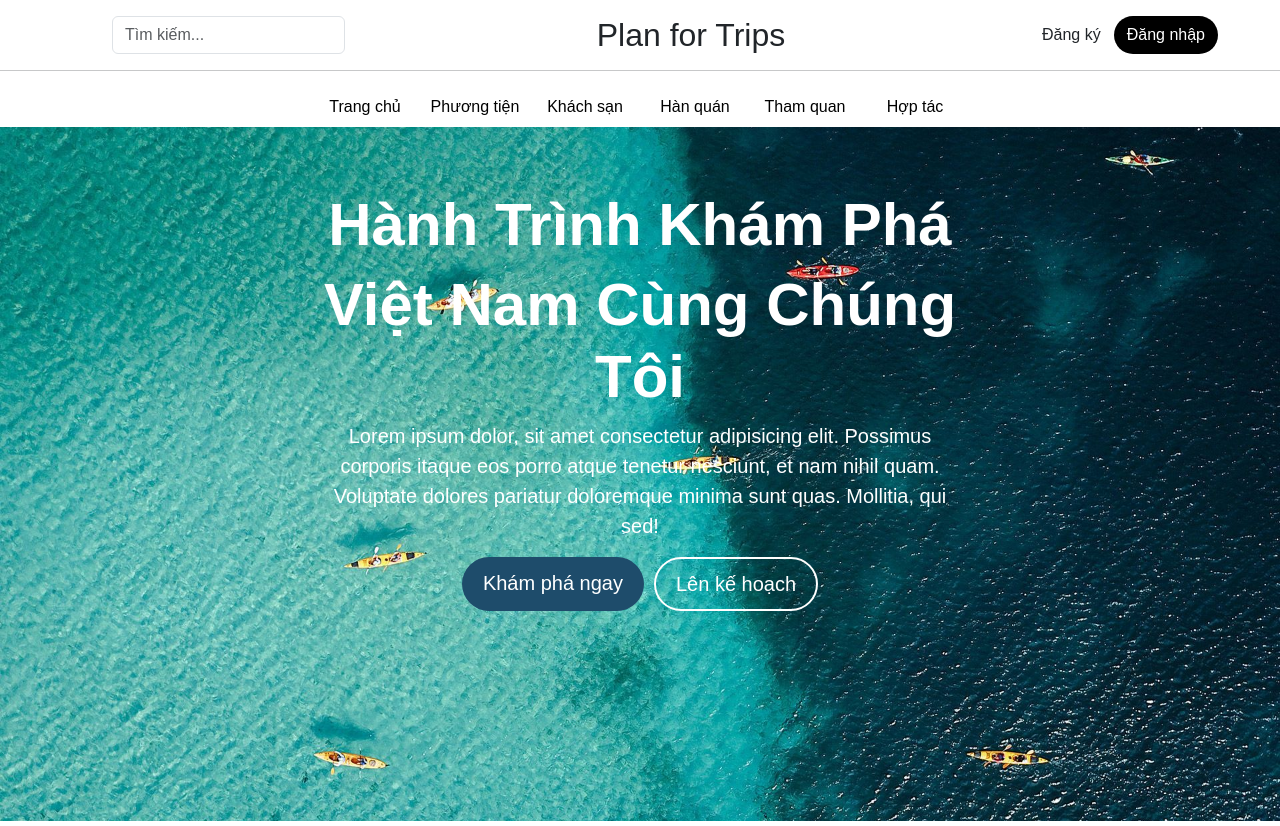
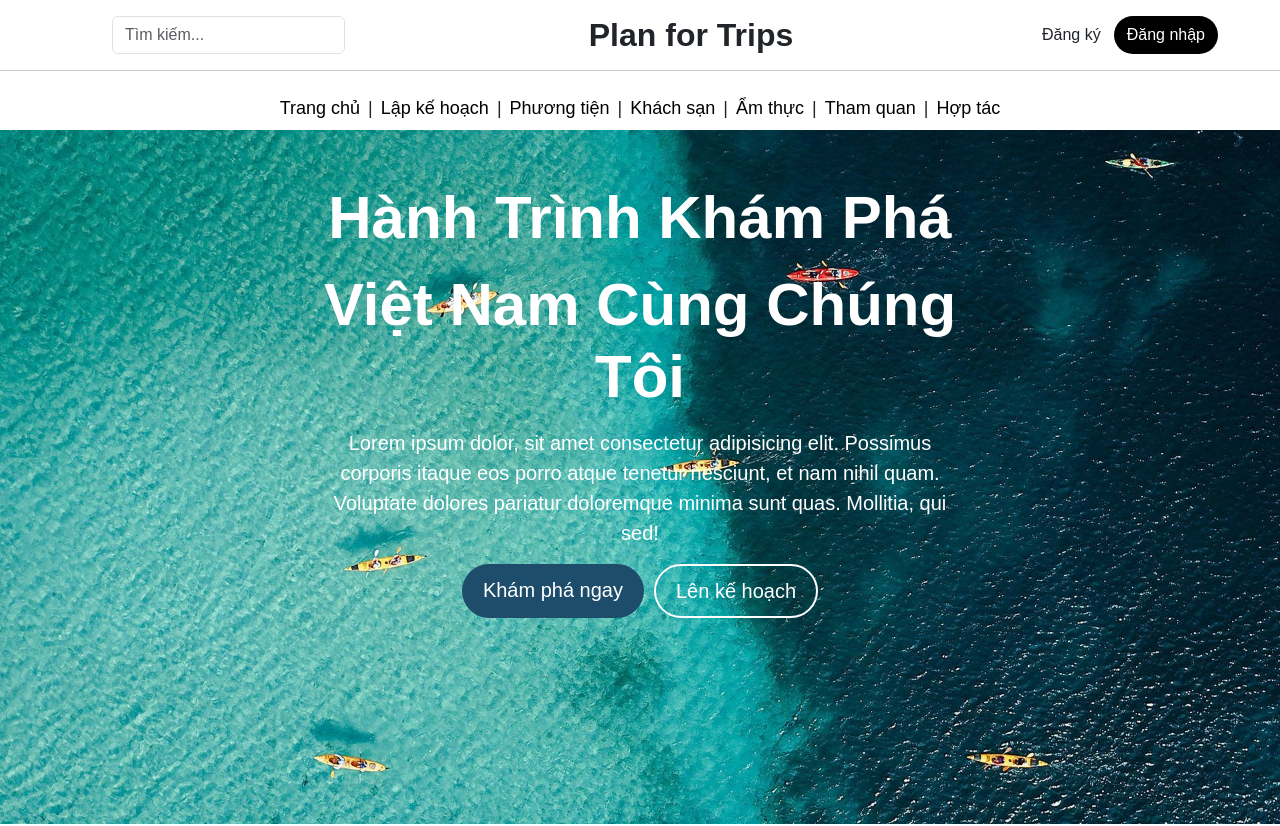
Before and after one commit to ductienmt/fe-planfortrips, a React (Vite) app: page / in a window 1280 px wide. Shown: the top 826 px of the page. Built offline with nearby package versions, Linux system fonts and the light colour scheme; a web font is replaced by a local one.

Commit message:
edit [header, homepage], move [flatpickr]

```diff
--- a/src/App.jsx
+++ b/src/App.jsx
@@ -10,6 +10,7 @@ import Footer from "./client/pages/Footer/Footer";
 import Header from "./client/pages/Header/Header";
 import { SnackbarProvider } from "notistack";
 import LandingPage from "./client/pages/Homepage/LandingPage";
+import PlanBefore from "./client/pages/PlanBefore/Plan";
 
 function App() {
   return (
@@ -26,7 +27,8 @@ function App() {
 
         <Routes>
           <Route path="/" element={<LandingPage />} />
-          <Route path="/plan" element={<TravelPlan />} />
+          <Route path="/plan" element={<PlanBefore />} />
+          <Route path="/plan/trip" element={<TravelPlan />} />
           <Route path="/hotel" element={<Hotel />} />
           <Route path="/booking-hotel" element={<BookingHotel />} />
           <Route path="/hotel-info" element={<HotelInfo />} />
@@ -34,7 +36,8 @@ function App() {
           <Route path="/register" element={<Register />} />
         </Routes>
         {window.location.pathname !== "/login" &&
-          window.location.pathname !== "/register" && <Footer />}
+          window.location.pathname !== "/register" &&
+          window.location.pathname !== "/plan" && <Footer />}
       </BrowserRouter>
     </SnackbarProvider>
   );
--- a/src/client/pages/Header/Header.css
+++ b/src/client/pages/Header/Header.css
@@ -44,13 +44,9 @@
 
 .custom-header .nav-link {
     color: black;
-    /* Màu chữ mặc định */
     position: relative;
-    /* Cần để tạo pseudo-element */
     padding: 10px;
-    /* Thêm khoảng cách cho liên kết */
     transition: color 0.3s ease;
-    /* Hiệu ứng chuyển tiếp cho màu chữ */
 }
 
 .custom-header .nav-link:hover,
@@ -111,7 +107,7 @@
     text-align: center;
     /* Đảm bảo mỗi mục chiếm không gian bằng nhau */
     padding: 0;
-    width: 110px;
+    width: fit-content;
     text-decoration: none;
     color: black;
     max-width: 150px;
--- a/src/client/pages/Header/Header.jsx
+++ b/src/client/pages/Header/Header.jsx
@@ -1,3 +1,4 @@
+import { Link } from "react-router-dom";
 import "./Header.css";
 import { useState } from "react";
 
@@ -67,24 +68,33 @@ const Header = () => {
             </button>
             <div className="collapse navbar-collapse" id="navbarNavAltMarkup">
               <div className="navbar-nav custom-nav">
-                <a className="nav-link" href="/">
+                <Link className="nav-link" to="/">
                   Trang chủ
-                </a>
-                <a className="nav-link" href="#">
+                </Link>{" "}
+                <span>|</span>
+                <Link to="/plan" className="nav-link">
+                  Lập kế hoạch
+                </Link>
+                <span>|</span>
+                <Link className="nav-link" to="#">
                   Phương tiện
-                </a>
-                <a className="nav-link" href="#">
+                </Link>
+                <span>|</span>
+                <Link className="nav-link" to="#">
                   Khách sạn
-                </a>
-                <a className="nav-link" href="#">
-                  Hàn quán
-                </a>
-                <a className="nav-link" href="#">
+                </Link>
+                <span>|</span>
+                <Link className="nav-link" to="#">
+                  Ẩm thực
+                </Link>
+                <span>|</span>
+                <Link className="nav-link" to="#">
                   Tham quan
-                </a>
-                <a className="nav-link" href="#">
+                </Link>
+                <span>|</span>
+                <Link className="nav-link" to="#">
                   Hợp tác
-                </a>
+                </Link>
               </div>
             </div>
           </div>
--- a/src/client/pages/PlanBefore/Plan.css
+++ b/src/client/pages/PlanBefore/Plan.css
@@ -20,7 +20,7 @@ body {
     position: relative;
     text-align: center;
     padding: 20px;
-    background: url('https://images.pexels.com/photos/8824644/pexels-photo-8824644.jpeg?auto=compress&cs=tinysrgb&w=1260&h=750&dpr=1') no-repeat center center fixed;
+    background: url('../../../assets/beach1.jpg') no-repeat center center fixed;
     background-size: cover;
     color: white;
     display: flex;
--- a/src/client/pages/PlanBefore/Plan.jsx
+++ b/src/client/pages/PlanBefore/Plan.jsx
@@ -6,6 +6,7 @@ import { handleInputChange } from "../../../utils/FormatMoney"; // Đường d
 import provinces from "../../../utils/Provinces.json"; // Đường dẫn tới file Province.json
 import { useSnackbar } from "notistack"; // Thêm Notistack
 import "./Plan.css";
+import { flatpickrConfig } from "../../../utils/ConfigFlatpickr";
 
 function HomePage() {
   const { enqueueSnackbar } = useSnackbar(); // Sử dụng Notistack
@@ -23,16 +24,19 @@ function HomePage() {
   const [budget, setBudget] = useState(""); // Trạng thái cho ngân sách
   // const [error, setError] = useState(""); // Trạng thái cho thông báo lỗi
 
-  // Trạng thái cho các ô nhập gợi ý
   const [queryCurrentCity, setQueryCurrentCity] = useState(""); // Tỉnh, thành phố đang ở
   const [queryDestination, setQueryDestination] = useState(""); // Điểm đến
   const [filteredCurrentCities, setFilteredCurrentCities] = useState([]); // Gợi ý cho tỉnh, thành phố đang ở
   const [filteredDestinations, setFilteredDestinations] = useState([]); // Gợi ý cho điểm đến
 
   const handlePlan = () => {
+    if (validatePlan()) {
+      window.location.href = "/plan/trip";
+    }
+  };
+
+  const validatePlan = () => {
     const totalPeople = adults + children + infants;
-
-    // Consolidate error messages into an array for easier management
     const errorMessages = [
       totalPeople > 20 && "Số lượng người không được vượt quá 20!",
       (children > 0 || infants > 0) &&
@@ -54,8 +58,6 @@ function HomePage() {
       enqueueSnackbar(errorMessages[0], { variant: "error" });
       return false;
     }
-
-    return enqueueSnackbar("Kế hoạch đã được lưu!", { variant: "success" });
   };
 
   const handleBudgetChange = (event) => {
@@ -111,67 +113,13 @@ function HomePage() {
   const today = new Date();
   const maxDate = new Date(new Date().setFullYear(today.getFullYear() + 1));
 
-  const VietnamesePlan = {
-    weekdays: {
-      shorthand: ["CN", "T2", "T3", "T4", "T5", "T6", "T7"],
-      longhand: [
-        "Chủ Nhật",
-        "Thứ Hai",
-        "Thứ Ba",
-        "Thứ Tư",
-        "Thứ Năm",
-        "Thứ Sáu",
-        "Thứ Bảy",
-      ],
-    },
-    months: {
-      shorthand: [
-        "Th1",
-        "Th2",
-        "Th3",
-        "Th4",
-        "Th5",
-        "Th6",
-        "Th7",
-        "Th8",
-        "Th9",
-        "Th10",
-        "Th11",
-        "Th12",
-      ],
-      longhand: [
-        "Tháng 1",
-        "Tháng 2",
-        "Tháng 3",
-        "Tháng 4",
-        "Tháng 5",
-        "Tháng 6",
-        "Tháng 7",
-        "Tháng 8",
-        "Tháng 9",
-        "Tháng 10",
-        "Tháng 11",
-        "Tháng 12",
-      ],
-    },
-    firstDayOfWeek: 1,
-    rangeSeparator: " đến ",
-    weekAbbreviation: "Tuần",
-    scrollTitle: "Cuộn để tăng giảm",
-    toggleTitle: "Nhấp để chuyển đổi",
-    ordinal: (nth) => {
-      if (nth > 1) return "th";
-      return "";
-    },
-  };
-
   useEffect(() => {
     if (ngayDiRef.current && ngayVeRef.current) {
       const ngayDiPicker = flatpickr(ngayDiRef.current, {
         altInput: true,
         altFormat: "d-m-Y H:i", // Định dạng hiển thị ngày và giờ
         dateFormat: "Y-m-d H:i", // Định dạng cho giá trị thực
-        locale: VietnamesePlan,
+        locale: flatpickrConfig,
         minDate: today,
         maxDate: maxDate,
         enableTime: true, // Bật chọn giờ
@@ -193,7 +141,7 @@ function HomePage() {
         altInput: true,
         altFormat: "d-m-Y H:i", // Định dạng hiển thị ngày và giờ
         dateFormat: "Y-m-d H:i", // Định dạng cho giá trị thực
-        locale: VietnamesePlan,
+        locale: flatpickrConfig,
         minDate: today,
         maxDate: maxDate,
         enableTime: true, // Bật chọn giờ
--- /dev/null
+++ b/src/utils/ConfigFlatpickr.js
@@ -0,0 +1,53 @@
+export const flatpickrConfig = {
+  weekdays: {
+    shorthand: ["CN", "T2", "T3", "T4", "T5", "T6", "T7"],
+    longhand: [
+      "Chủ Nhật",
+      "Thứ Hai",
+      "Thứ Ba",
+      "Thứ Tư",
+      "Thứ Năm",
+      "Thứ Sáu",
+      "Thứ Bảy",
+    ],
+  },
+  months: {
+    shorthand: [
+      "Th1",
+      "Th2",
+      "Th3",
+      "Th4",
+      "Th5",
+      "Th6",
+      "Th7",
+      "Th8",
+      "Th9",
+      "Th10",
+      "Th11",
+      "Th12",
+    ],
+    longhand: [
+      "Tháng 1",
+      "Tháng 2",
+      "Tháng 3",
+      "Tháng 4",
+      "Tháng 5",
+      "Tháng 6",
+      "Tháng 7",
+      "Tháng 8",
+      "Tháng 9",
+      "Tháng 10",
+      "Tháng 11",
+      "Tháng 12",
+    ],
+  },
+  firstDayOfWeek: 1,
+  rangeSeparator: " đến ",
+  weekAbbreviation: "Tuần",
+  scrollTitle: "Cuộn để tăng giảm",
+  toggleTitle: "Nhấp để chuyển đổi",
+  ordinal: (nth) => {
+    if (nth > 1) return "th";
+    return "";
+  },
+};
```
Also changed, not shown: src/assets/beach1.jpg (added).
